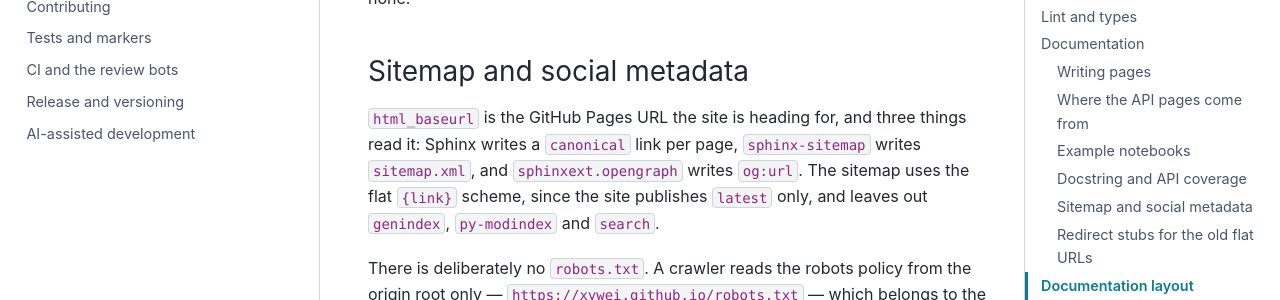
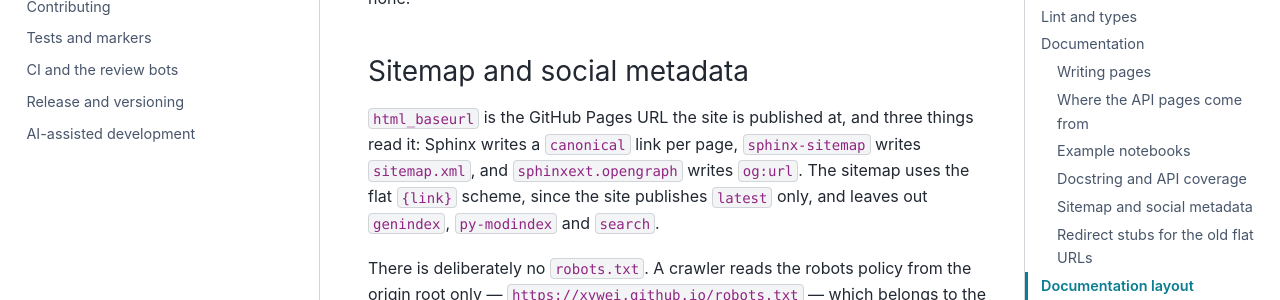
Before and after one commit to xywei/volumential, a Sphinx documentation site: the page built from doc/source/development/index.md, in a window 1280 px wide and 900 px high, scrolled down 4833 px. Shown: the part 153-453 px from the top of the window. Built offline with Sphinx 7.4.7 and the PyData theme 0.15.4, drawn with Linux system fonts in a browser that asks for light colours; part of the change alters nothing that is shown.

Commit message:
docs: stop depending on the live site at build time, and finish the pre-launch wording
pydata-sphinx-theme fetches an absolute switcher json_url during
configuration and warns when it is unreachable; with -W in every
documentation build that made the live site a prerequisite for rebuilding
it. check_switcher is off and conf.py validates the committed
_static/switcher.json instead. The developer index and the retired
GitLab job's comment no longer describe the transition as pending.

```diff
--- a/doc/source/conf.py
+++ b/doc/source/conf.py
@@ -249,7 +249,26 @@ html_theme_options = {
         "json_url": "https://xywei.github.io/volumential/_static/switcher.json",
         "version_match": "latest",
     },
+    # The theme would otherwise fetch ``json_url`` at build time and warn when
+    # it is unreachable, and every documentation build runs with ``-W``: the
+    # live site would become a prerequisite for rebuilding or recovering it.
+    # The committed copy is validated below instead; the browser still reads
+    # the absolute URL.
+    "check_switcher": False,
 }
+
+# Validate the committed switcher index ourselves, since the theme's remote
+# check is off: it must parse and carry the entry ``version_match`` names.
+with open(Path(__file__).parent / "_static" / "switcher.json", encoding="utf-8") as _f:
+    _switcher_entries = json.load(_f)
+if not any(
+    _entry.get("version") == html_theme_options["switcher"]["version_match"]
+    for _entry in _switcher_entries
+):
+    raise ValueError(
+        "doc/source/_static/switcher.json has no entry matching version_match "
+        f"{html_theme_options['switcher']['version_match']!r}"
+    )
 
 # -- Sitemap and social metadata ------------------------------------------
 
--- a/doc/source/development/index.md
+++ b/doc/source/development/index.md
@@ -206,7 +206,7 @@ run is worse than none.
 
 ### Sitemap and social metadata
 
-`html_baseurl` is the GitHub Pages URL the site is heading for, and three
+`html_baseurl` is the GitHub Pages URL the site is published at, and three
 things read it: Sphinx writes a `canonical` link per page, `sphinx-sitemap`
 writes `sitemap.xml`, and `sphinxext.opengraph` writes `og:url`. The sitemap
 uses the flat `{link}` scheme, since the site publishes `latest` only, and
```
Also changed, not shown: .gitlab-ci.yml.
